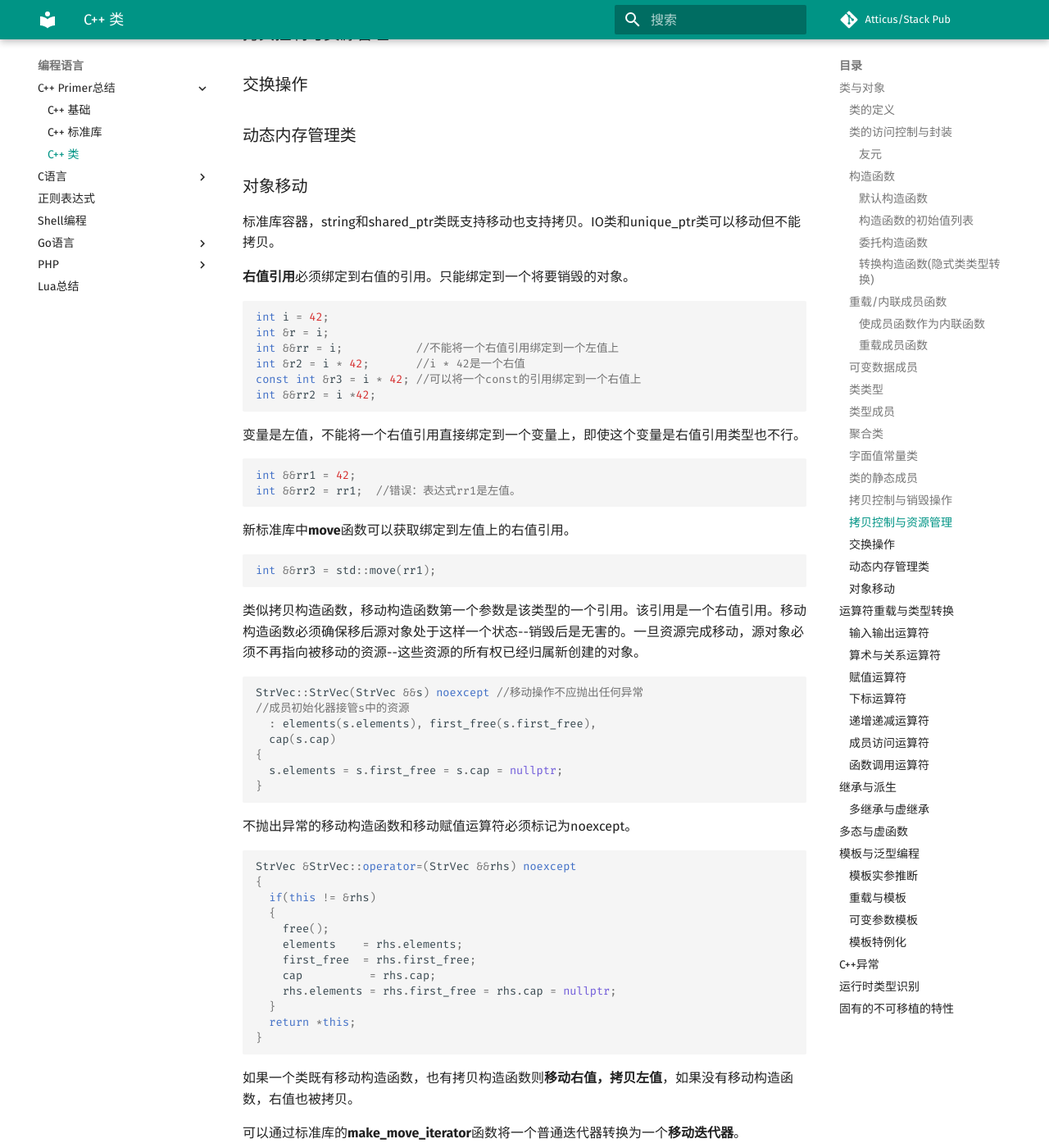
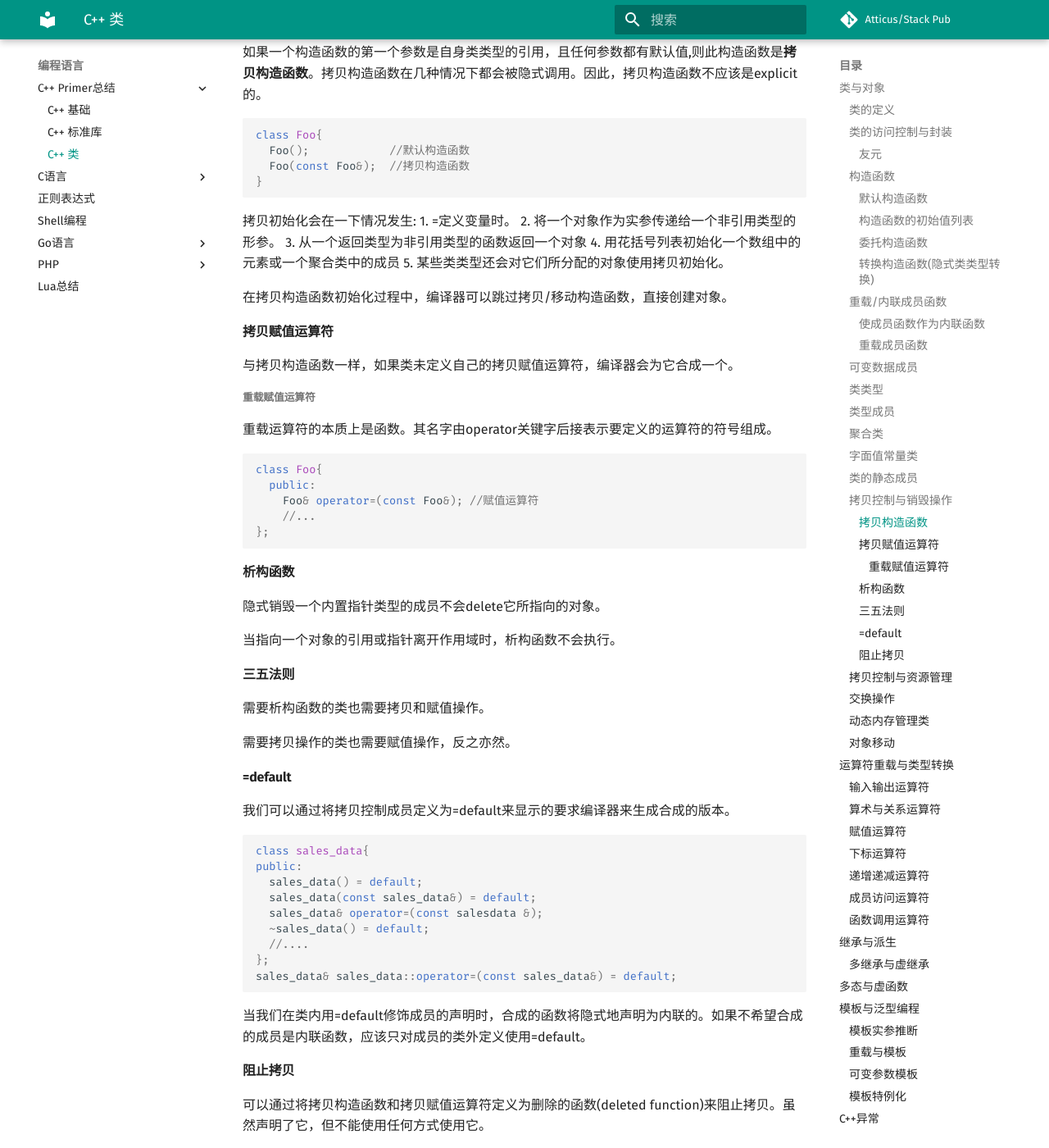
Before and after one commit to opfanswyx/StackPub, an MkDocs documentation site: the page built from docs/cplus/c++_oop.md, in a window 1280 px wide and 1400 px high, scrolled down 3488 px. Shown: the whole window at 82% size. Built offline with MkDocs 1.6.1 and Material for MkDocs 9.7.7, drawn with Linux system fonts in a browser that asks for light colours; comment, search, counter and statistics services are not loaded; some of the changed text lies outside the part shown.

````diff
--- a/docs/cplus/c++_oop.md
+++ b/docs/cplus/c++_oop.md
@@ -110,8 +110,71 @@ private:
 **拷贝赋值运算符**和**移动赋值运算符**定义类将一个对象**赋予**同类型的另一个对象时做什么。
 
 **析构函数**定义类对象销毁时做什么。
+#### 拷贝构造函数
+如果一个构造函数的第一个参数是自身类类型的引用，且任何参数都有默认值,则此构造函数是**拷贝构造函数**。拷贝构造函数在几种情况下都会被隐式调用。因此，拷贝构造函数不应该是explicit的。
+```cpp
+class Foo{
+  Foo();            //默认构造函数
+  Foo(const Foo&);  //拷贝构造函数
+}
+```
+拷贝初始化会在一下情况发生:
+1. =定义变量时。
+2. 将一个对象作为实参传递给一个非引用类型的形参。
+3. 从一个返回类型为非引用类型的函数返回一个对象
+4. 用花括号列表初始化一个数组中的元素或一个聚合类中的成员
+5. 某些类类型还会对它们所分配的对象使用拷贝初始化。
 
+在拷贝构造函数初始化过程中，编译器可以跳过拷贝/移动构造函数，直接创建对象。
+#### 拷贝赋值运算符
+与拷贝构造函数一样，如果类未定义自己的拷贝赋值运算符，编译器会为它合成一个。
+##### 重载赋值运算符
+重载运算符的本质上是函数。其名字由operator关键字后接表示要定义的运算符的符号组成。
+```cpp
+class Foo{
+  public:
+    Foo& operator=(const Foo&); //赋值运算符
+    //...
+};
+```
+#### 析构函数
+隐式销毁一个内置指针类型的成员不会delete它所指向的对象。
 
+当指向一个对象的引用或指针离开作用域时，析构函数不会执行。
+#### 三五法则
+需要析构函数的类也需要拷贝和赋值操作。
+
+需要拷贝操作的类也需要赋值操作，反之亦然。
+#### =default
+我们可以通过将拷贝控制成员定义为=default来显示的要求编译器来生成合成的版本。
+```cpp
+class sales_data{
+public:
+  sales_data() = default;
+  sales_data(const sales_data&) = default;
+  sales_data& operator=(const salesdata &);
+  ~sales_data() = default;
+  //....
+};
+sales_data& sales_data::operator=(const sales_data&) = default;
+```
+当我们在类内用=default修饰成员的声明时，合成的函数将隐式地声明为内联的。如果不希望合成的成员是内联函数，应该只对成员的类外定义使用=default。
+#### 阻止拷贝
+可以通过将拷贝构造函数和拷贝赋值运算符定义为删除的函数(deleted function)来阻止拷贝。虽然声明了它，但不能使用任何方式使用它。
+```cpp
+struct nocopy{
+  nocopy() = default;
+  nocopy(const nocopy&) = delete;
+  nocopy &operator=(const nocopy&) = delete;
+  ~nocopy() = default;
+  //....
+}
+```
+=delete必须出现在函数第一次声明的时候。
+
+析构函数不能是删除成员。
+
+合成的拷贝控制成员可能是删除的。
 ### 拷贝控制与资源管理
 
 ### 交换操作
````
